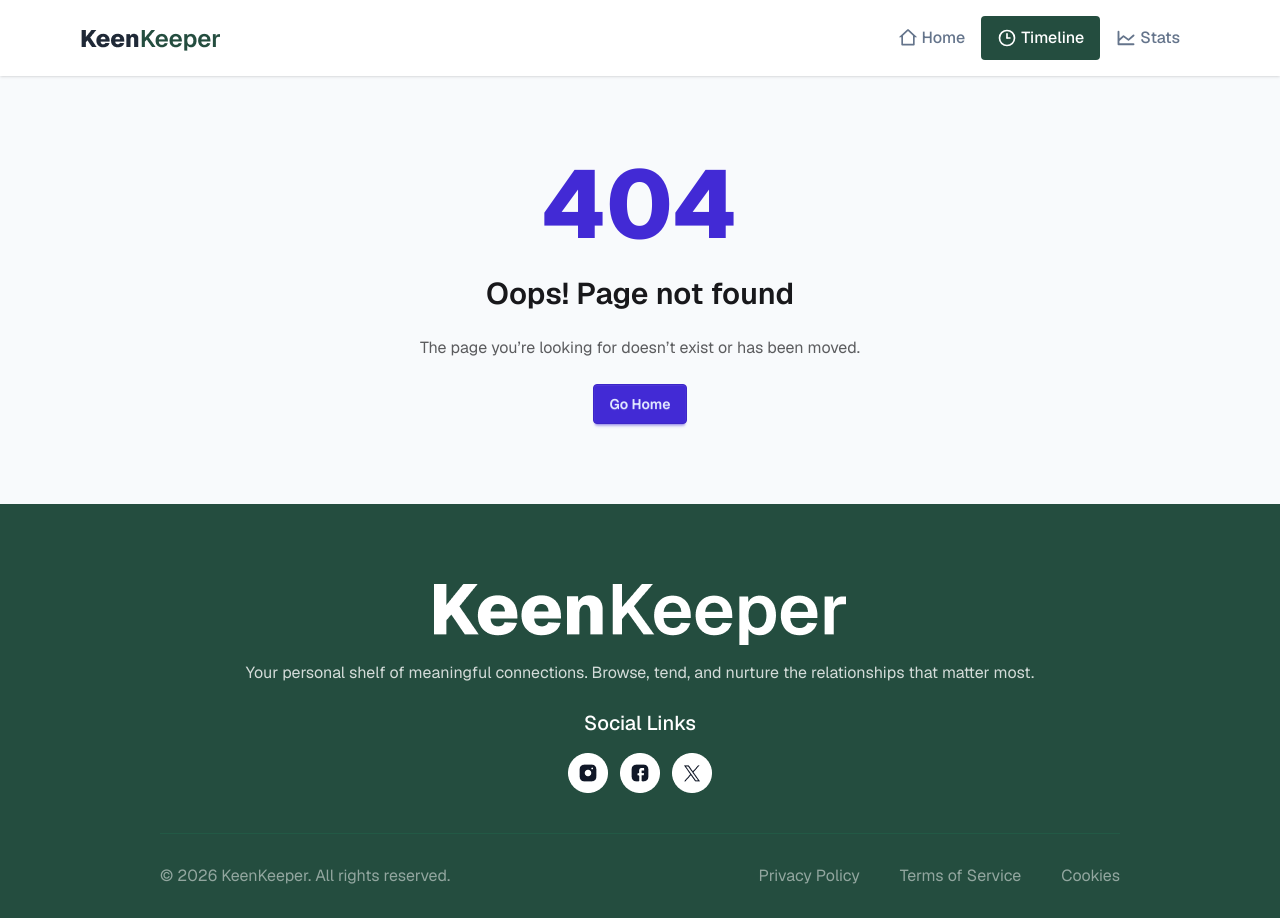
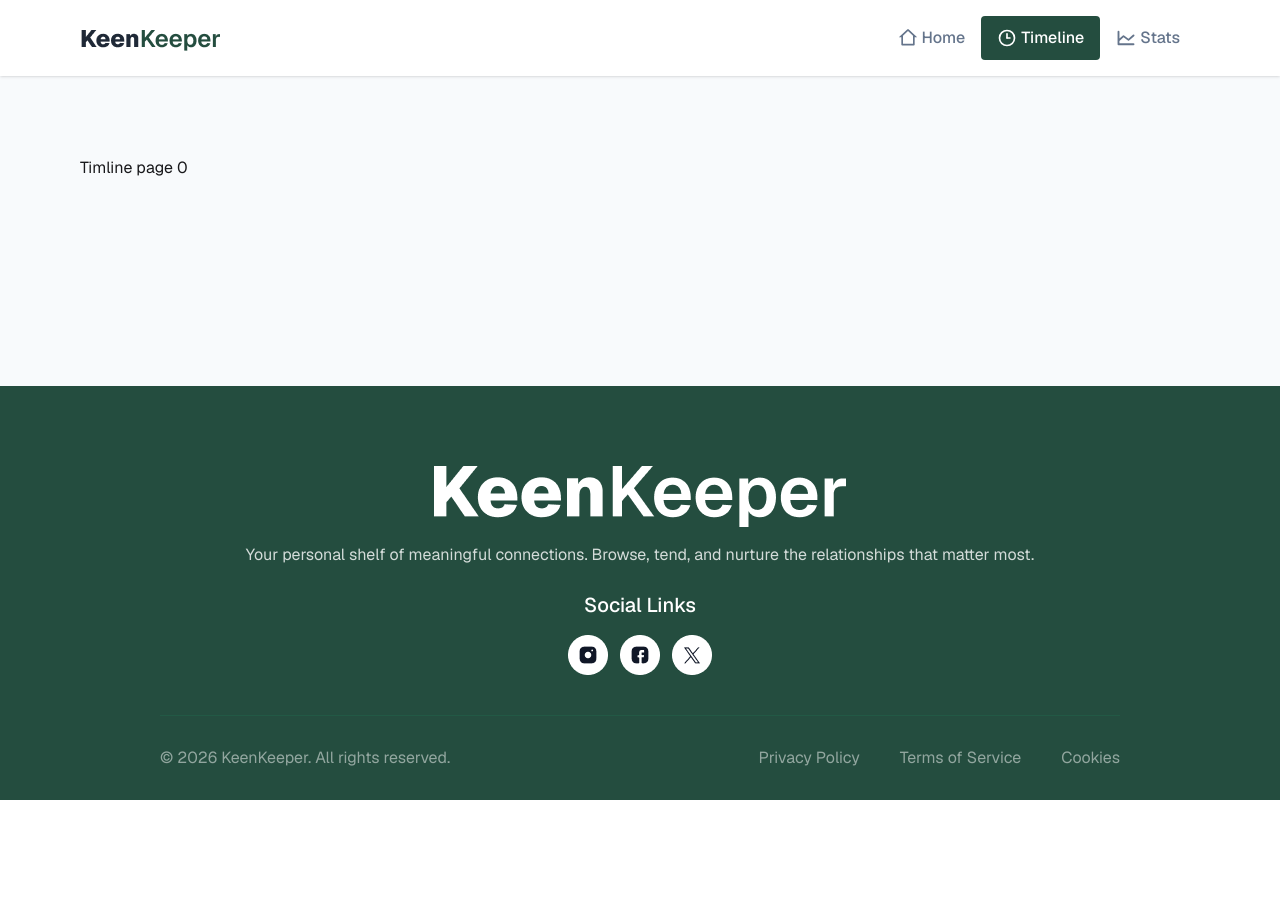
Before and after one commit to mahemel/ph07-keen-keeper, a React (Vite) app: page /timeline in a window 1280 px wide. After the commit the page ends 800 px from the top, so only its background shows below. Built offline with nearby package versions, Linux system fonts and the light colour scheme.

Commit message:
timeline context created and pulled data in timeline page

```diff
--- /dev/null
+++ b/src/contexts/TimelineContext.jsx
@@ -0,0 +1,32 @@
+import React, { createContext, useState } from "react";
+import { toast } from "react-toastify";
+
+export const TimelineContext = createContext();
+
+export const TimelineProvider = ({ children }) => {
+    const [timeline, setTimeline] = useState([]);
+
+    const handleCheckInAction = (name, checkInType) => {
+        const newTimelineItem = {
+            id: timeline.length + 1,
+            friendName: name,
+            type: checkInType,
+            time: new Date().toLocaleString(),
+        };
+        const message = `${checkInType} with ${name}`;
+
+        const newTimeline = [...timeline, newTimelineItem];
+
+        setTimeline(newTimeline);
+
+        toast.success(message);
+    };
+
+    return (
+        <TimelineContext.Provider value={{ timeline, handleCheckInAction }}>
+            {children}
+        </TimelineContext.Provider>
+    );
+};
+
+export default TimelineProvider;
--- a/src/main.jsx
+++ b/src/main.jsx
@@ -4,10 +4,13 @@ import "./index.css";
 import { RouterProvider } from "react-router";
 import { router } from "./routes/Routes";
 import { ToastContainer } from "react-toastify";
+import TimelineProvider from "./contexts/TimelineContext";
 
 createRoot(document.getElementById("root")).render(
     <StrictMode>
-        <RouterProvider router={router}></RouterProvider>
-        <ToastContainer></ToastContainer>
+        <TimelineProvider>
+            <RouterProvider router={router}></RouterProvider>
+            <ToastContainer></ToastContainer>
+        </TimelineProvider>
     </StrictMode>,
 );
--- a/src/pages/friendDetails/FriendQuickAction.jsx
+++ b/src/pages/friendDetails/FriendQuickAction.jsx
@@ -1,17 +1,15 @@
-import React from "react";
+import React, { useContext } from "react";
 import {
     PiChatDotsBold,
     PiPhoneCallBold,
     PiVideoCameraBold,
 } from "react-icons/pi";
-import { toast } from "react-toastify";
 
-const handleCheckInAction = (name, checkInType) => {
-    const message = `${checkInType} with ${name}`;
-    toast.success(message);
-};
+import { TimelineContext } from "../../contexts/TimelineContext";
 
 const FriendQuickAction = ({ name }) => {
+    const { timeline, handleCheckInAction } = useContext(TimelineContext);
+    console.log(timeline);
     return (
         <>
             <div className="grid grid-cols-3 gap-4">
--- /dev/null
+++ b/src/pages/timline/Timeline.jsx
@@ -0,0 +1,19 @@
+import React, { useContext } from "react";
+import { TimelineContext } from "../../contexts/TimelineContext";
+
+const Timeline = () => {
+    const { timeline } = useContext(TimelineContext);
+    console.log(timeline);
+    return (
+        <div>
+            <h2>Timline page {timeline.length}</h2>
+            {timeline.map((message) => (
+                <p key={message.id}>
+                    {message.type} with {message.friendName}
+                </p>
+            ))}
+        </div>
+    );
+};
+
+export default Timeline;
--- a/src/routes/Routes.jsx
+++ b/src/routes/Routes.jsx
@@ -3,6 +3,7 @@ import MainLayout from "../layout/MainLayout";
 import Homepage from "../pages/homepage/Homepage";
 import Errorpage from "../pages/errorpage/Errorpage";
 import FriendDetails from "../pages/friendDetails/FriendDetails";
+import Timeline from "../pages/timline/Timeline";
 
 export const router = createBrowserRouter([
     {
@@ -18,6 +19,10 @@ export const router = createBrowserRouter([
                 loader: () => fetch("/friends.json"),
                 Component: FriendDetails,
             },
+            {
+                path: "/timeline",
+                Component: Timeline,
+            },
         ],
         errorElement: <Errorpage></Errorpage>,
     },
```
